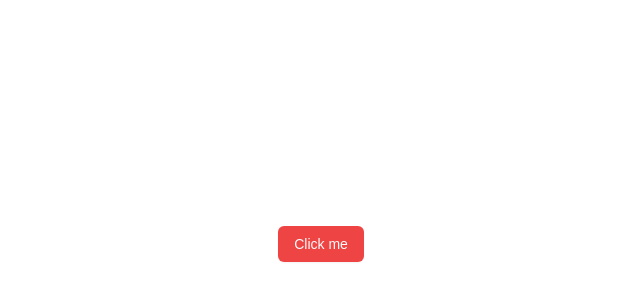
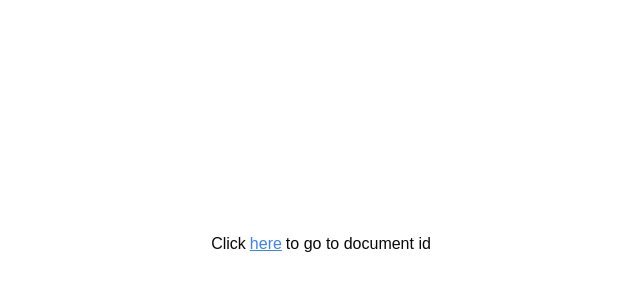
Before and after one commit to RafaelAndeloci/docs-clone, a Next.js app: page / in a window 1280 px wide. Shown: the part 156-456 px from the top of the page, without its empty margins (319-959 px from the left). Built offline with nearby package versions, Linux system fonts and the light colour scheme.

Commit message:
feat: project structure

```diff
--- a/package.json
+++ b/package.json
@@ -37,6 +37,9 @@
     "@radix-ui/react-toggle": "^1.1.0",
     "@radix-ui/react-toggle-group": "^1.1.0",
     "@radix-ui/react-tooltip": "^1.1.4",
+    "@tiptap/pm": "2.10.2",
+    "@tiptap/react": "2.10.2",
+    "@tiptap/starter-kit": "2.10.2",
     "class-variance-authority": "^0.7.1",
     "clsx": "^2.1.1",
     "cmdk": "1.0.0",
--- /dev/null
+++ b/src/app/documents/[documentId]/editor.tsx
@@ -0,0 +1,17 @@
+"use client";
+
+import { EditorContent, useEditor } from "@tiptap/react";
+import StarterKit from "@tiptap/starter-kit";
+
+export function Editor() {
+  const editor = useEditor({
+    extensions: [StarterKit],
+    content: "<p>Hello World! 🌎️</p>",
+  });
+
+  return (
+    <div>
+      <EditorContent editor={editor} />
+    </div>
+  );
+}
--- /dev/null
+++ b/src/app/documents/[documentId]/page.tsx
@@ -0,0 +1,15 @@
+import { Editor } from "./editor";
+
+interface DocumentIdPageProps {
+  params: Promise<{ documentId: number }>;
+}
+export default async function DocumentIdPage({ params }: DocumentIdPageProps) {
+  const { documentId } = await params;
+
+  return (
+    <div>
+      Document ID: {documentId}
+      <Editor />
+    </div>
+  );
+}
--- /dev/null
+++ b/src/app/documents/page.tsx
@@ -0,0 +1,3 @@
+export default function DocumentsPage() {
+  return <div>Documents page</div>;
+}
--- a/src/app/page.tsx
+++ b/src/app/page.tsx
@@ -1,9 +1,13 @@
-import { Button } from "@/components/ui/button";
+import Link from "next/link";
 
 export default function Home() {
   return (
     <div className="flex min-h-screen items-center justify-center">
-      <Button variant={"destructive"}>Click me</Button>
+      Click
+      <Link href="/documents/123">
+        <span className="text-blue-500 underline mx-1">here</span>
+      </Link>
+      to go to document id
     </div>
   );
 }
```
Also changed, not shown: 1 other file (tests, documents, lock files or other folders).
